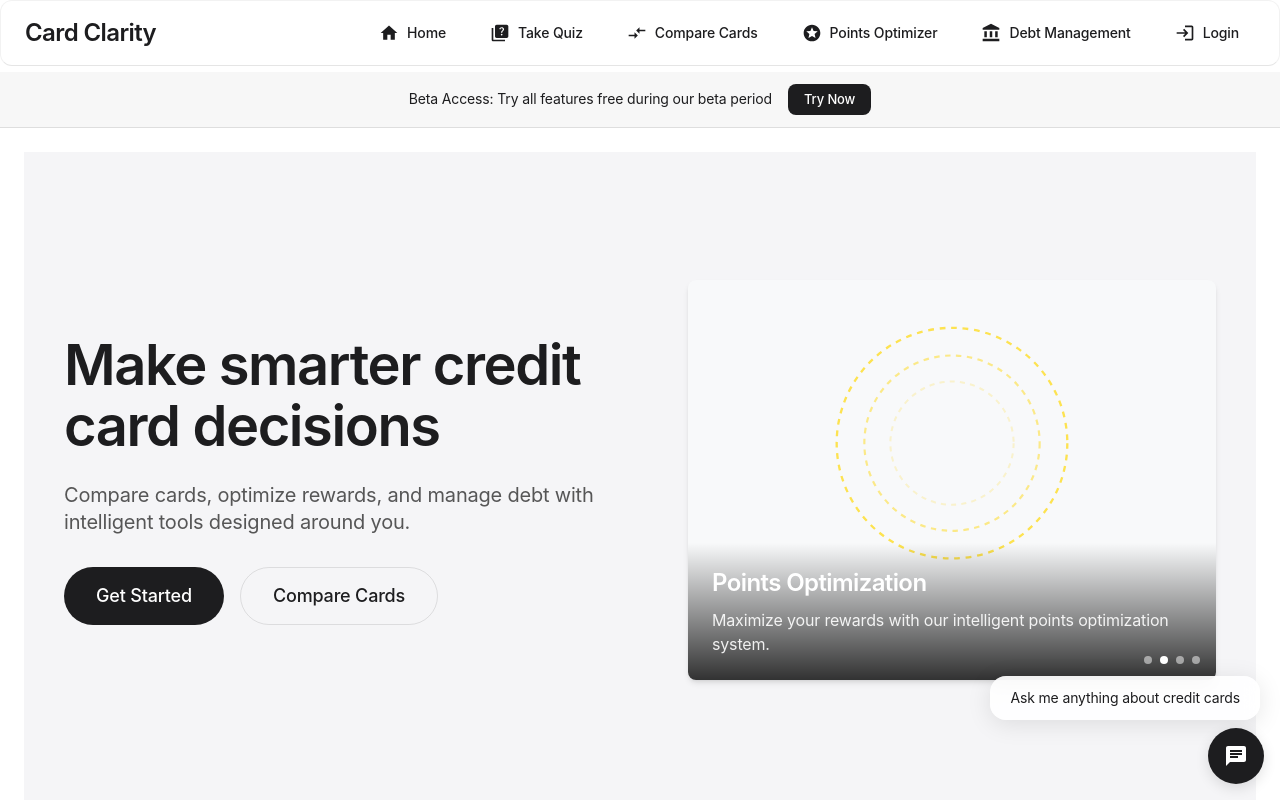
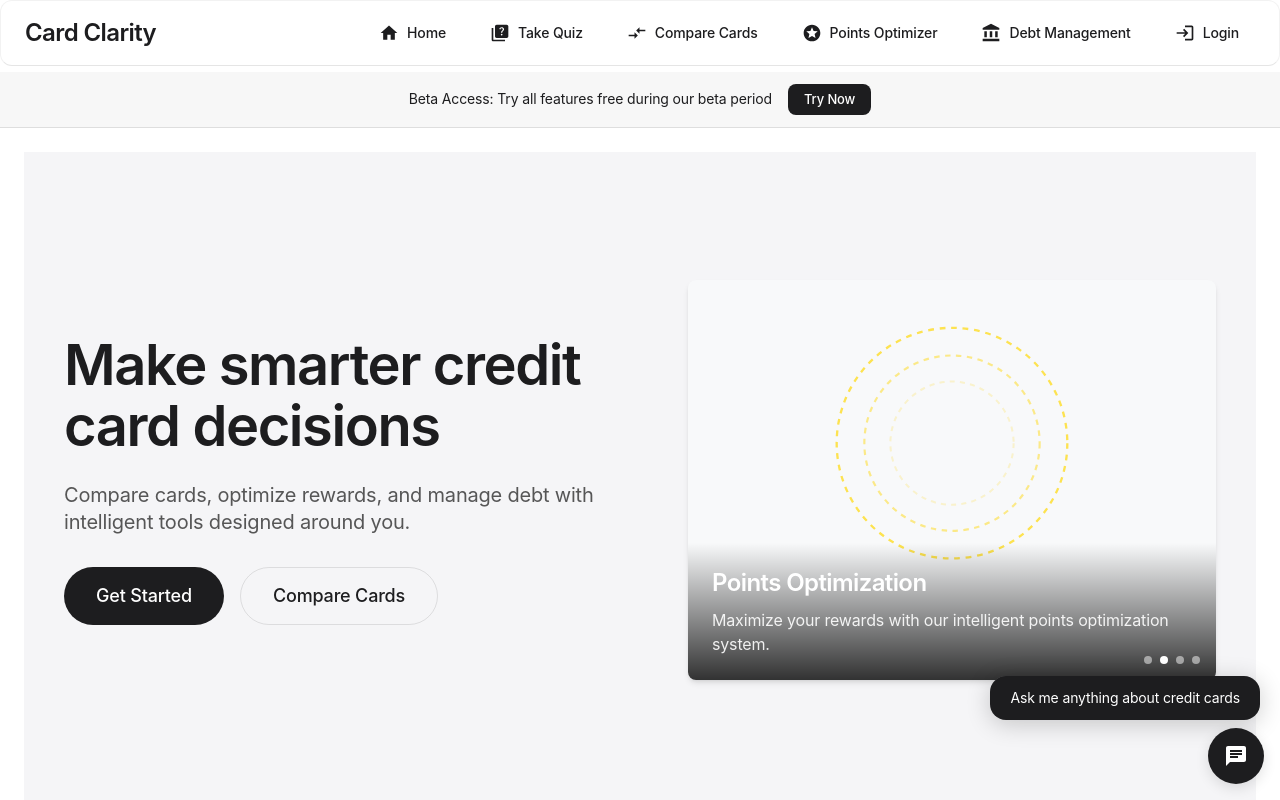
Before and after one commit to nickjackson801/card-clarity, a React (Vite) app: page / in a window 1280 px wide. Shown: the top 800 px of the page. Built offline with nearby package versions, Linux system fonts and the light colour scheme.

Commit message:
Update ChatBot text box to black with white text

```diff
--- a/src/components/ChatBot.tsx
+++ b/src/components/ChatBot.tsx
@@ -265,10 +265,10 @@ const ChatBot = () => {
             position: 'fixed',
             bottom: 80,
             right: 20,
-            background: 'rgba(255, 255, 255, 0.9)',
+            background: '#1d1d1f',
             padding: '12px 20px',
             borderRadius: '16px',
-            boxShadow: '0 4px 24px rgba(0, 0, 0, 0.1)',
+            boxShadow: '0 4px 24px rgba(0, 0, 0, 0.2)',
             backdropFilter: 'blur(10px)',
             zIndex: 1000,
           }}
@@ -276,7 +276,7 @@ const ChatBot = () => {
           <Typography
             variant="body2"
             sx={{
-              color: '#1d1d1f',
+              color: '#ffffff',
               fontWeight: 400,
               fontSize: '14px',
               letterSpacing: '-0.01em'
```
